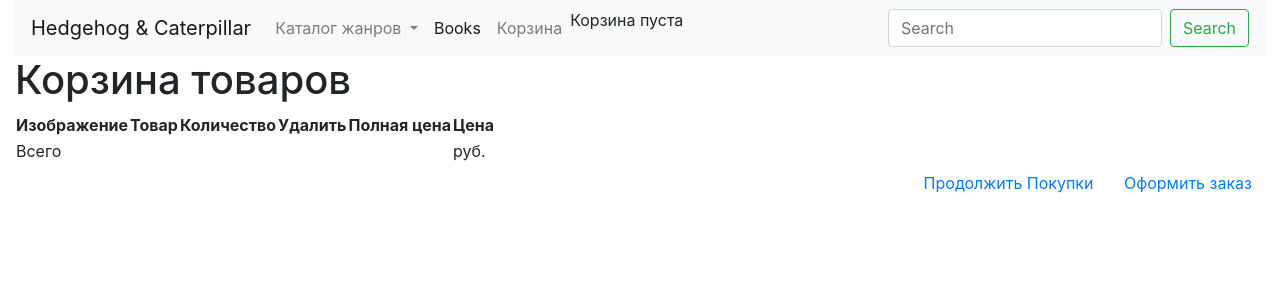
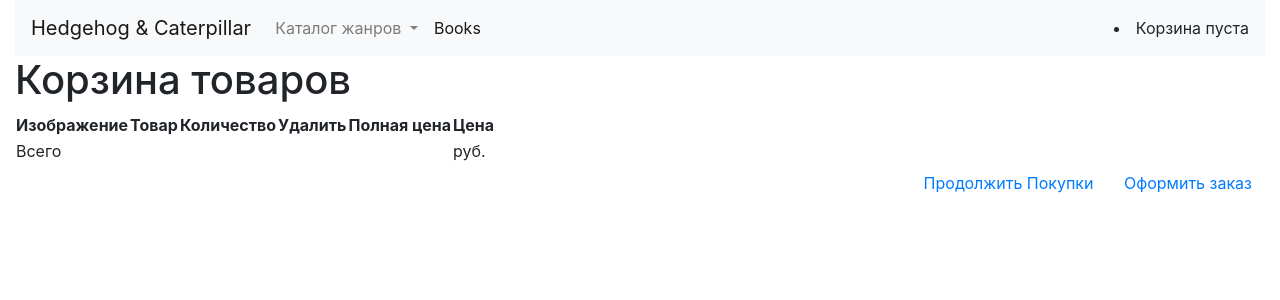
Before and after one commit to paganism/bookstore, a Django app: template bookstore/cart/templates/cart/detail.html in a window 1280 px wide. Shown: the top 300 px of the page. Run offline with Django 3.2, Linux system fonts and the light colour scheme; the template is opened without the code that fills it, so the values that code supplies are empty; some libraries are stand-ins or nearby versions.

Commit message:
modified templates

```diff
--- a/bookstore/orders/templates/orders/order/create.html
+++ b/bookstore/orders/templates/orders/order/create.html
@@ -14,6 +14,6 @@
  <div class="order-info col-sm-8">
    <h2>Ваш заказ</h2>
    <ul> {% for item in cart %}
-     <li> {{ item.product.name }} | Количество: {{ item.quantity }} | Цена: {{ item.total_price }}
+     <li> {{ item.book }} | Количество: {{ item.qty }} | Цена: {{ item.total_price }}
      </li> {% endfor %} </ul>
  </div> {% endblock %}
--- a/bookstore/store/templates/base_generic.html
+++ b/bookstore/store/templates/base_generic.html
@@ -57,12 +57,14 @@
                     <li class="nav-item active">
                         <a class="nav-link" href="{% url 'store' %}">Books <span class="sr-only">(current)</span></a>
                     </li>
-                    <li class="nav-item">
-                        <a class="nav-link" href="{% url 'CartDetail' %}">Корзина</a>
-                    </li>
+                    <!-- <li class="nav-item">
+                        <a class="nav-link" href="{# url 'CartDetail' #}">Корзина</a>
+                    </li> -->
 
-                    <li class="nav-item">
-                        <div class="cart">
+
+                </ul>
+                <li class="nav-item active">
+                        <!-- <div class="cart"> -->
 			                {% with total_items=cart|length %}
                                 {% if cart|length > 0 %}
                                     Ваша корзина:
@@ -73,13 +75,9 @@
                                     Корзина пуста
                                 {% endif %}
 			                {% endwith %}
-			</div>
+			            <!-- </div>	 -->
                     </li>
-                </ul>
-                <form class="form-inline my-2 my-lg-0">
-                    <input class="form-control mr-sm-2" type="search" placeholder="Search" aria-label="Search">
-                    <button class="btn btn-outline-success my-2 my-sm-0" type="submit">Search</button>
-                </form>
+
             </div>
         </nav>
         <!-- </div>
--- a/bookstore/store/templates/store/book_detail.html
+++ b/bookstore/store/templates/store/book_detail.html
@@ -9,11 +9,7 @@
 
   <div class="col-sm-2 col-lg-2 col-md-2 mt-4">
       <p><a href="/static/{{ book.book_image }}"><img class="rounded float-left" src="/static/{{ book.book_image }}" alt="{{ book.title }}"  style="width: 15rem;"></a></p>
-      <!-- <p><strong>Author:</strong> <a href="{# url 'author-detail' book.author.pk #}">{{ book.author }}</a></p> author detail link not yet defined -->
-      <!-- <p><strong>Summary:</strong> {{ book.summary }}</p> -->
-      <!-- <p><strong>ISBN:</strong> {{ book.isbn }}</p>  -->
-      <!-- <p><strong>Language:</strong> {{ book.language }}</p>   -->
-      <!-- <p><strong>Genre:</strong> {% for genre in book.genre.all %} {{ genre }}{% if not forloop.last %}, {% endif %}{% endfor %}</p>   -->
+
   </div>
 
 <div class="col-sm-4 col-lg-4 col-md-5 mt-4">
```
Also changed, not shown: bookstore/db.sqlite3. Lines whose indentation alone changed are shown as unchanged.
